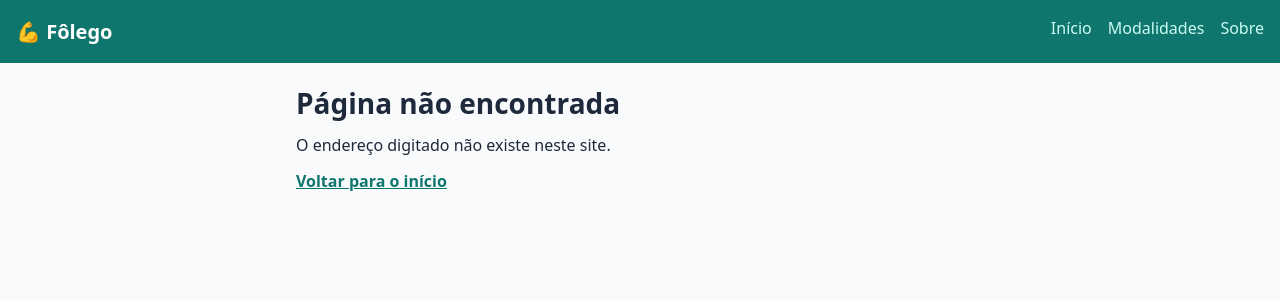
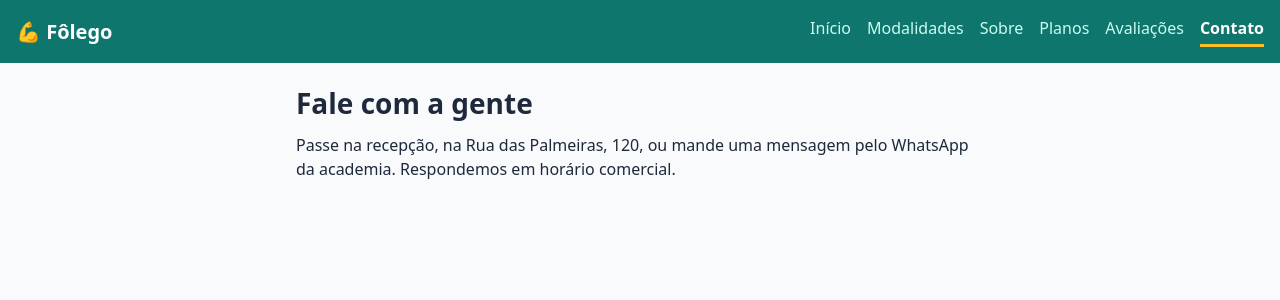
Before and after one commit to Desenvolvedor-FrontEnd-React-T3/06-folego, a React (Vite) app: page /contato in a window 1280 px wide. Shown: the top 300 px of the page. Built offline with nearby package versions, Linux system fonts and the light colour scheme.

Commit message:
feat: add Plans, Assessments, and Contact pages with routing

```diff
--- a/src/App.jsx
+++ b/src/App.jsx
@@ -7,6 +7,9 @@ import Home from "./pages/Home";
 import Modalities from "./pages/Modalities";
 import About from "./pages/About";
 import NotFound from "./pages/NotFound";
+import Plans from "./pages/Plans";
+import Assessments from "./pages/Assessments";
+import Contact from "./pages/Contact";
 
 function App() {
   return (
@@ -19,6 +22,10 @@ function App() {
           <Route path="/modalidades" element={<Modalities />} />
           <Route path="/sobre" element={<About />} />
 
+          <Route path="/planos" element={<Plans />} />
+          <Route path="/avaliacoes" element={<Assessments />} />
+          <Route path="/contato" element={<Contact />} />
+
           <Route path="*" element={<NotFound />} />
         </Routes>
       </main>
--- a/src/components/Header/index.jsx
+++ b/src/components/Header/index.jsx
@@ -13,6 +13,9 @@ export default function Header() {
         <NavLink to="/">Início</NavLink>
         <NavLink to="/modalidades">Modalidades</NavLink>
         <NavLink to="/sobre">Sobre</NavLink>
+        <NavLink to="/planos">Planos</NavLink>
+        <NavLink to="/avaliacoes">Avaliações</NavLink>
+        <NavLink to="/contato">Contato</NavLink>
       </nav>
     </header>
   );
--- /dev/null
+++ b/src/pages/Assessments/index.jsx
@@ -0,0 +1,13 @@
+import "./assessments.css";
+
+export default function Assessments() {
+  return (
+    <section className="content">
+      <h1>Avaliação física</h1>
+      <p>
+        Antes do primeiro treino, um professor avalia o seu condicionamento e
+        monta o seu plano. É gratuita e leva 40 minutos.
+      </p>
+    </section>
+  );
+}
--- /dev/null
+++ b/src/pages/Contact/index.jsx
@@ -0,0 +1,13 @@
+import "./contact.css";
+
+export default function Contact() {
+  return (
+    <section className="content">
+      <h1>Fale com a gente</h1>
+      <p>
+        Passe na recepção, na Rua das Palmeiras, 120, ou mande uma mensagem pelo
+        WhatsApp da academia. Respondemos em horário comercial.
+      </p>
+    </section>
+  );
+}
--- /dev/null
+++ b/src/pages/Plans/index.jsx
@@ -0,0 +1,13 @@
+import "./plans.css";
+
+export default function Plans() {
+  return (
+    <section className="content">
+      <h1>Planos e preços</h1>
+      <p>
+        Mensal por R$ 99, trimestral por R$ 270 ou anual por R$ 960. Todos os
+        planos dão acesso às seis modalidades.
+      </p>
+    </section>
+  );
+}
```
Also changed, not shown: src/pages/Assessments/assessments.css (added), src/pages/Contact/contact.css (added), src/pages/Plans/plans.css (added).
